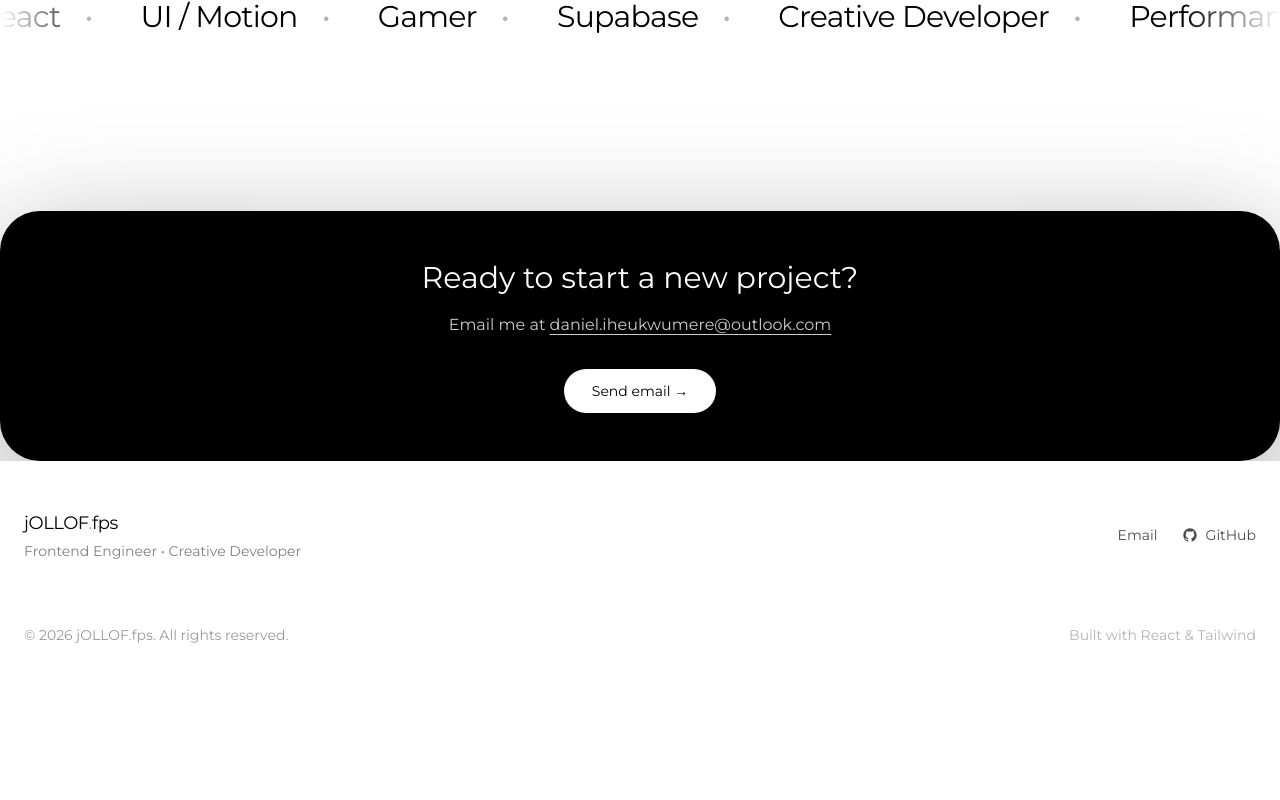
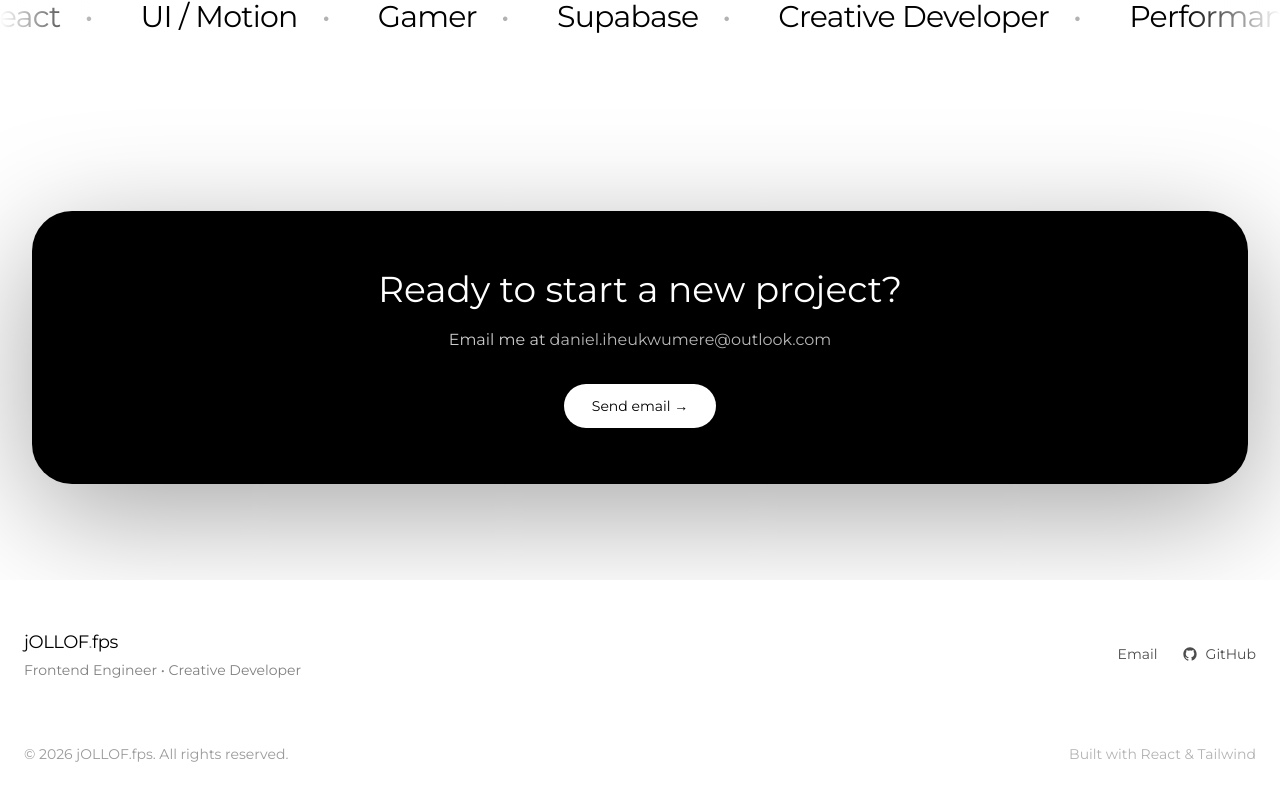
Before and after one commit to danielSuperOhh/jollofPortfolio, a React (Vite) app: page / in a window 1280 px wide. Shown: the part 3904-4704 px from the top of the page. Before the commit the page ends 4597 px from the top, so only its background shows below. Built offline with nearby package versions, Linux system fonts and the light colour scheme.

Commit message:
padding fix in contactCTA

```diff
--- a/src/components/ContactCTA.jsx
+++ b/src/components/ContactCTA.jsx
@@ -2,26 +2,66 @@ import React from "react";
 
 export default function ContactCTA() {
   return (
-    <div className="mt-24">
+    <section className="bg-white dark:bg-black transition-colors">
+      <div className="mx-auto max-w-7xl px-4 sm:px-6 md:px-8">
+
         <div
           className="
-          rounded-[40px]
+            my-16 sm:my-20 md:my-24
+
+            rounded-[28px] sm:rounded-[36px] md:rounded-[40px]
+
             bg-black text-white
             dark:bg-white dark:text-black
-          p-10 sm:p-12
+
+            px-6 py-10
+            sm:px-10 sm:py-12
+            md:px-14 md:py-14
+
             text-center
+
             shadow-[0_30px_120px_rgba(0,0,0,0.35)]
+
+            transition-colors
           "
         >
-        <p className="text-3xl font-light leading-tight">
+          <h2
+            className="
+              font-light leading-tight
+
+              text-xl
+              sm:text-2xl
+              md:text-3xl
+              lg:text-4xl
+            "
+          >
             Ready to start a new project?
-        </p>
+          </h2>
 
-        <p className="mt-4 text-sm sm:text-base font-light opacity-80">
+          {/* Email */}
+          <p
+            className="
+              mt-4
+
+              font-light opacity-80
+
+              text-xs
+              sm:text-sm
+              md:text-base
+
+              break-all
+              max-w-full
+            "
+          >
             Email me at{" "}
             <a
-            className="underline underline-offset-4 break-all"
-            href="mailto:daniel.iheukwumere@outlook.com"
+              href="mailto:danieliheukwumere17@gmail.com"
+              className="
+                font-light
+                opacity-90 hover:opacity-100
+                transition duration-300
+                hover:text-white dark:hover:text-black
+              "
             >
               daniel.iheukwumere@outlook.com
             </a>
@@ -29,20 +69,35 @@ export default function ContactCTA() {
 
           <div className="mt-8 flex justify-center">
             <a
-            href="mailto:daniel.iheukwumere@outlook.com?subject=Project%20Inquiry&body=Hi%20Daniel%2C%0D%0A%0D%0A"
+              href="mailto:daniel.iheukwumere@outlook.com?subject=Project%20Inquiry"
               className="
                 inline-flex items-center justify-center
-              rounded-full px-7 py-3
+
+                rounded-full
+
+                px-5 py-2.5
+                sm:px-6 sm:py-3
+                md:px-7 md:py-3
+
+                text-xs sm:text-sm
+
                 bg-white text-black
                 dark:bg-black dark:text-white
-              text-sm font-light
-              transition hover:opacity-90 active:scale-95
+
+                font-light
+
+                transition
+                hover:opacity-90
+                active:scale-95
               "
             >
               Send email →
             </a>
           </div>
+
         </div>
+
       </div>
+    </section>
   );
 }
```
Lines whose indentation alone changed are shown as unchanged.
